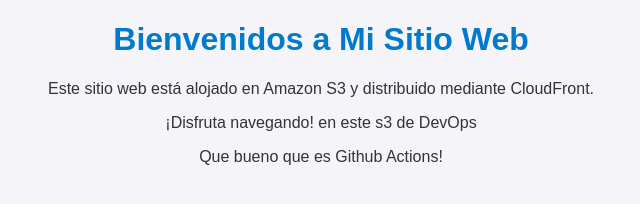
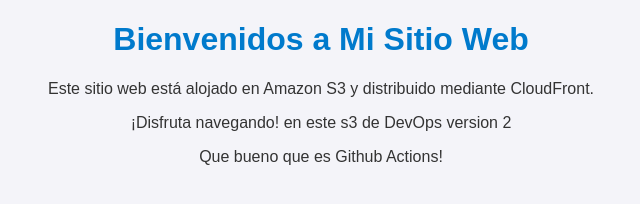
Before and after one commit to oscarbelda86/pruebam4_devops, a plain HTML site: page index.html in a window 1280 px wide. Shown: the whole page, without its empty margins (319-959 px from the left). Drawn offline with Linux system fonts and the light colour scheme.

Commit message:
Update index.html

```diff
--- a/index.html
+++ b/index.html
@@ -19,7 +19,7 @@
 <body>
     <h1>Bienvenidos a Mi Sitio Web</h1>
     <p>Este sitio web está alojado en Amazon S3 y distribuido mediante CloudFront.</p>
-    <p>¡Disfruta navegando! en este s3 de DevOps</p>
+    <p>¡Disfruta navegando! en este s3 de DevOps version 2</p>
     <p>Que bueno que es Github Actions!</p>
 </body>
 </html>
```
